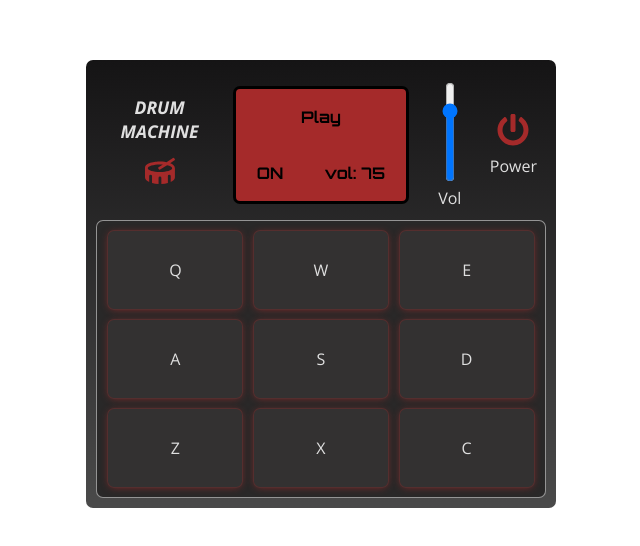
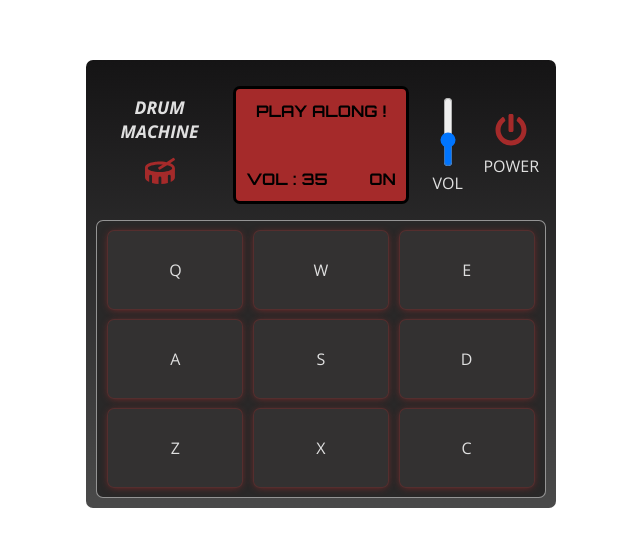
Before and after one commit to kelvinsanchez15/drum-machine, a React (Create React App) app: page / in a window 1280 px wide. Shown: the part 116-662 px from the top of the page, without its empty margins (319-959 px from the left). Built offline with nearby package versions, Linux system fonts and the light colour scheme; the HTML template or start-up script is replaced by a standard one.

Commit message:
Display logic and Css changes

```diff
--- a/package.json
+++ b/package.json
@@ -11,7 +11,8 @@
     "react": "^16.13.1",
     "react-dom": "^16.13.1",
     "react-icons": "^3.10.0",
-    "react-scripts": "3.4.1"
+    "react-scripts": "3.4.1",
+    "react-transition-group": "^4.4.1"
   },
   "scripts": {
     "predeploy": "npm run build",
--- a/src/App.js
+++ b/src/App.js
@@ -72,9 +72,9 @@ const bank = [
 ];
 
 export default function App() {
-  const [display, setDisplay] = useState("Play");
+  const [display, setDisplay] = useState("PLAY ALONG !");
   const [power, setPower] = useState(true);
-  const [volume, setVolume] = useState(75);
+  const [volume, setVolume] = useState(35);
 
   const displayHandler = (value) => {
     setDisplay(value);
@@ -82,6 +82,7 @@ export default function App() {
 
   const powerHandler = () => {
     setPower(!power);
+    !power ? setDisplay("WELCOME BACK") : setDisplay("GOOD BYE!");
   };
 
   const volumeHandler = (e) => {
--- a/src/components/Pad.js
+++ b/src/components/Pad.js
@@ -1,7 +1,10 @@
-import React, { useEffect } from "react";
+import React, { useState, useEffect } from "react";
 import "./Pad.scss";
+import { CSSTransition } from "react-transition-group";
 
 export default function Pad(props) {
+  const [fadeProp, setfadeProp] = useState(false);
+
   const playAudio = () => {
     // playAudio logic only runs when power is set to true
     if (props.powerState) {
@@ -12,6 +15,8 @@ export default function Pad(props) {
       audio.volume = props.volumeLevel / 100;
       // Update display text
       props.updateDisplay(props.padId);
+      // Apply fade transition
+      setfadeProp(true);
     }
   };
 
@@ -29,9 +34,17 @@ export default function Pad(props) {
   });
 
   return (
-    <div id={props.padId} className="drum-pad" onClick={playAudio}>
-      <audio id={props.audioId} className="clip" src={props.audioSrc}></audio>
-      {props.keyTrigger}
-    </div>
+    <CSSTransition
+      in={fadeProp}
+      timeout={100}
+      onEntered={() => setfadeProp(false)}
+      exit={false}
+      classNames="fade"
+    >
+      <div id={props.padId} className="drum-pad" onClick={playAudio}>
+        <audio id={props.audioId} className="clip" src={props.audioSrc}></audio>
+        {props.keyTrigger}
+      </div>
+    </CSSTransition>
   );
 }
--- a/src/components/Pad.scss
+++ b/src/components/Pad.scss
@@ -18,3 +18,13 @@
 .drum-pad:hover {
   cursor: pointer;
 }
+
+.fade-enter {
+  opacity: 0;
+}
+.fade-enter-active {
+  border: 2px solid rgba(255, 255, 255, 0.5);
+  background-color: rgb(62, 62, 62);
+  opacity: 1;
+  transition: opacity 100ms;
+}
--- a/src/components/UserInterface.js
+++ b/src/components/UserInterface.js
@@ -12,10 +12,12 @@ export default function UserInterface(props) {
         </div>
       </div>
       <div id="display">
-        {props.display}
-        <div className="status">
+        <div id="display-text">{props.display}</div>
+        <div id="status">
+          <span id="status-volume">
+            VOL : {props.powerState ? props.volumeLevel : ""}
+          </span>
           <span>{props.powerState ? "ON" : "OFF"}</span>
-          <span>vol: {props.volumeLevel}</span>
         </div>
       </div>
       <div id="controls">
@@ -29,7 +31,7 @@ export default function UserInterface(props) {
               onChange={props.onVolumeChange}
             ></input>
           </div>
-          <div>Vol</div>
+          <div>VOL</div>
         </div>
         <div className="controls-power">
           <div className="btn-wrapper" onClick={props.onPowerClick}>
@@ -37,7 +39,7 @@ export default function UserInterface(props) {
               <FaPowerOff />
             </div>
           </div>
-          <div>Power</div>
+          <div>POWER</div>
         </div>
       </div>
     </>
--- a/src/components/UserInterface.scss
+++ b/src/components/UserInterface.scss
@@ -28,16 +28,26 @@
   display: flex;
   flex-direction: column;
   justify-content: space-around;
+  #display-text {
+    height: 40%;
+  }
 }
 
-.status {
+#status {
   /* background-color: coral; */
   display: flex;
-  justify-content: space-around;
+  justify-content: space-between;
+  margin: 0 10px;
+  #status-volume {
+    height: 40%;
+    width: 60%;
+    text-align: left;
+  }
 }
 
 #controls {
-  /* background-color: burlywood; */
+  // background-color: burlywood;
+  height: 75%;
   width: 30%;
   display: flex;
   justify-content: space-around;
@@ -51,7 +61,7 @@
 
 .slider-wrapper input {
   width: 40px;
-  height: 100px;
+  height: 70px;
   -webkit-appearance: none;
   -webkit-appearance: slider-vertical;
 }
```
Also changed, not shown: 1 other file (tests, documents, lock files or other folders).
